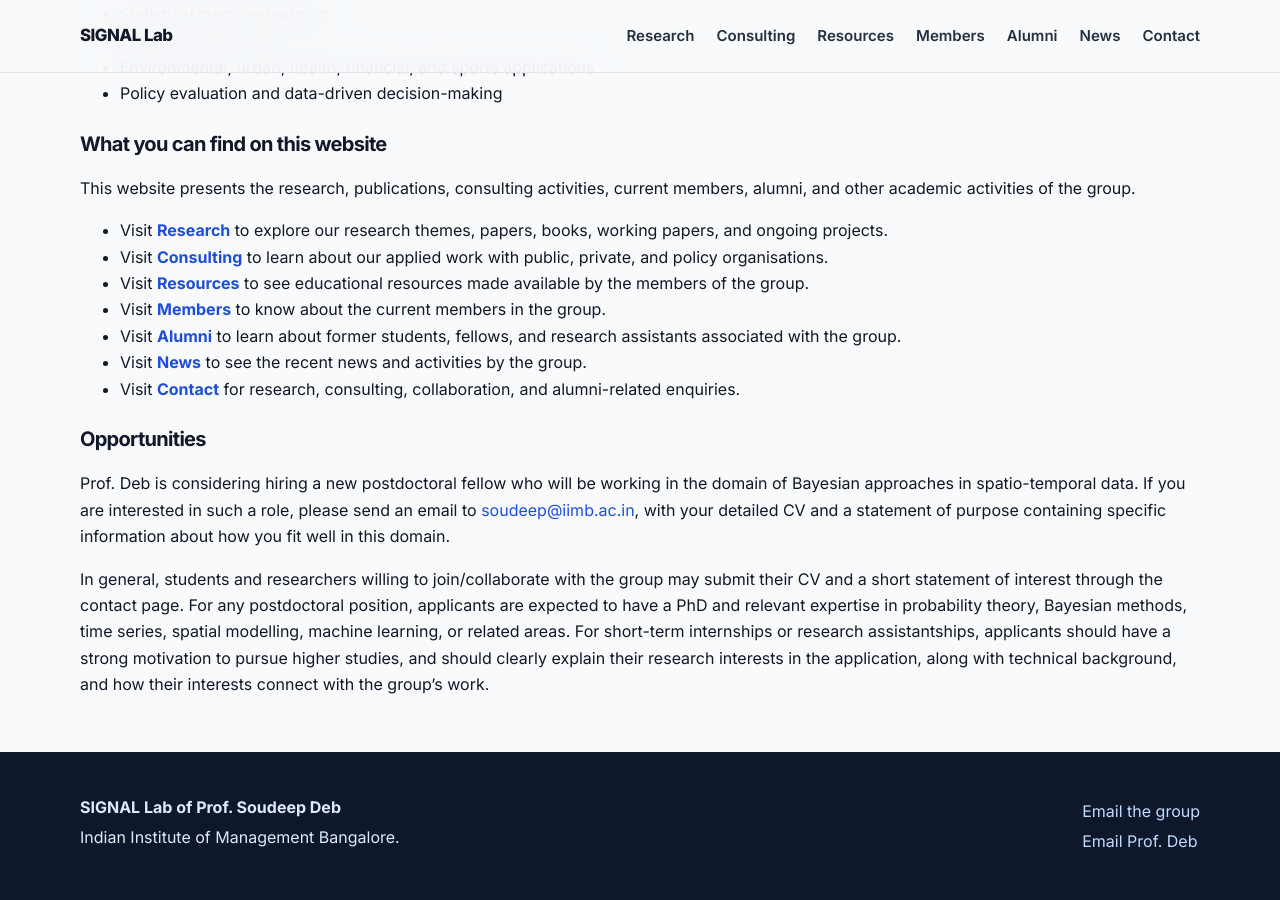
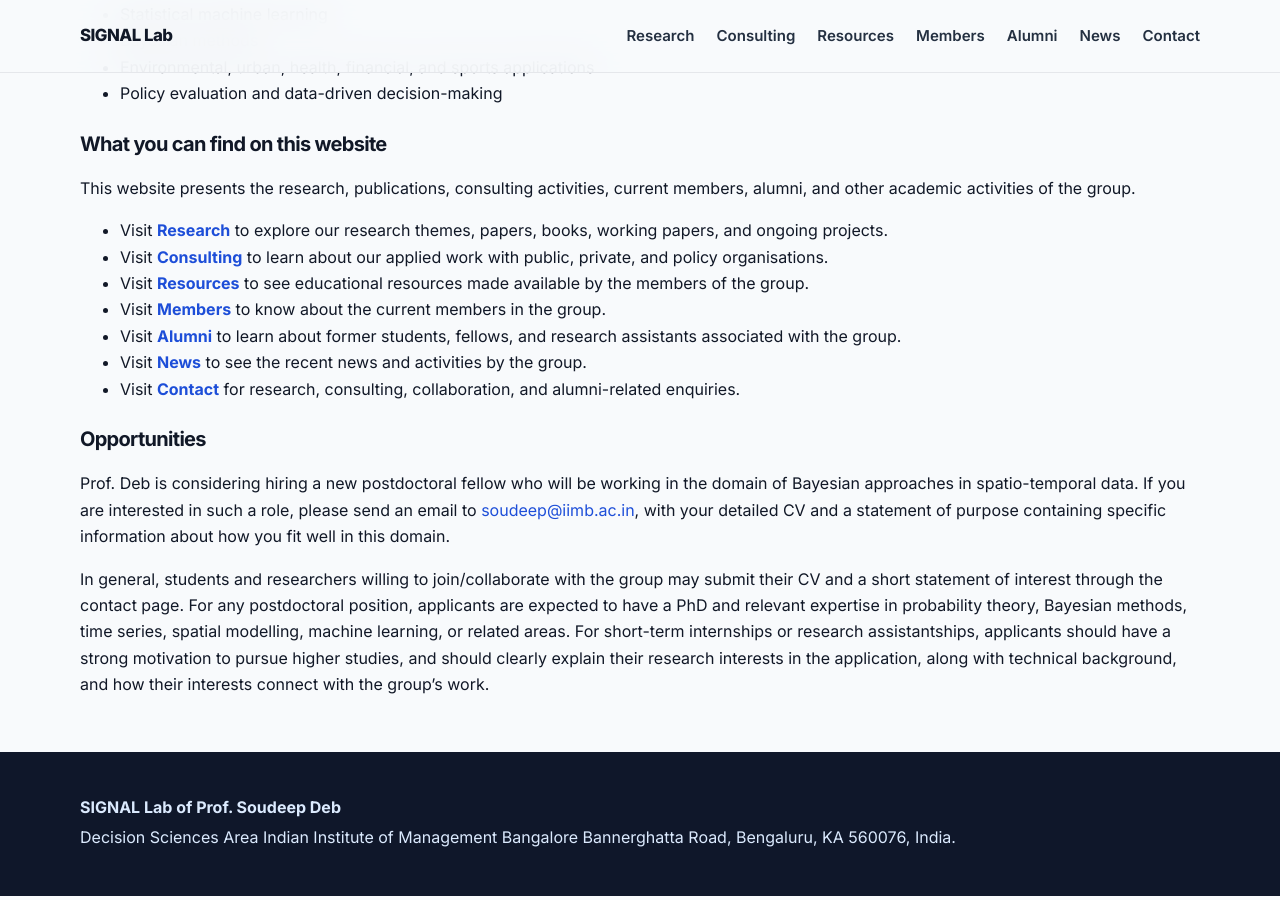
Before and after one commit to soudeepd/soudeeps-research-group, a Jekyll site: the page built from docs/index.md, in a window 1280 px wide and 900 px high, scrolled down 1303 px. Built offline with Jekyll 4.4.1, drawn with Linux system fonts in a browser that asks for light colours.

Commit message:
Revise footer content in default layout
Updated footer with new address details and removed email links.

```diff
--- a/docs/_layouts/default.html
+++ b/docs/_layouts/default.html
@@ -38,12 +38,9 @@
     <div class="container footer-grid">
       <div>
         <strong>SIGNAL Lab of Prof. Soudeep Deb</strong>
-        <p>Indian Institute of Management Bangalore.</p>
-      </div>
-
-      <div>
-        <p><a href="mailto:soudeeps.research.group@gmail.com">Email the group</a></p>
-        <p><a href="mailto:soudeep@iimb.ac.in">Email Prof. Deb</a></p>
+        <p>Decision Sciences Area
+          Indian Institute of Management Bangalore
+          Bannerghatta Road, Bengaluru, KA 560076, India. </p>
       </div>
     </div>
   </footer>
```
